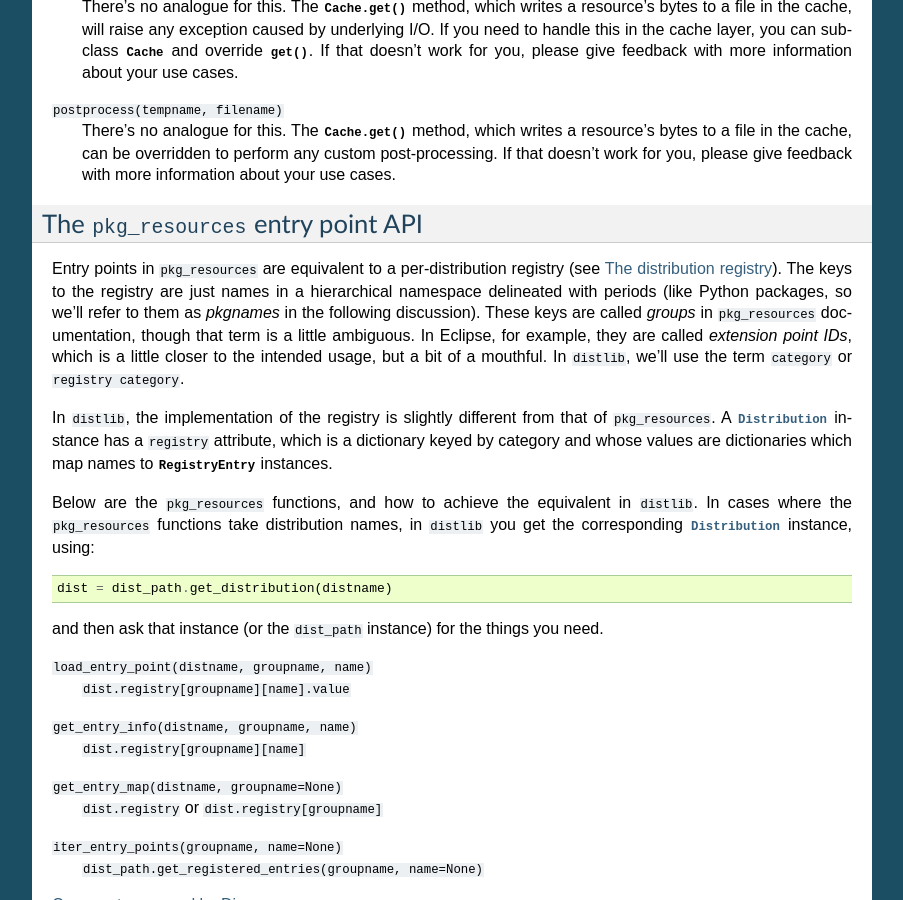
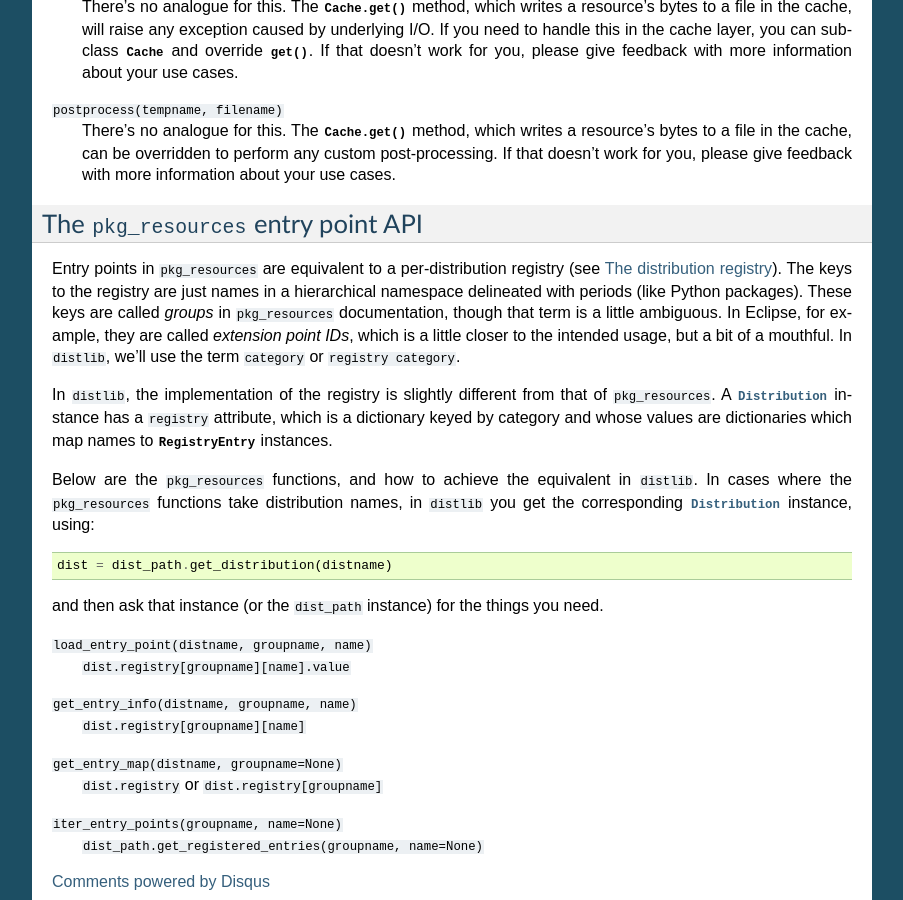
Before and after one commit to pypa/distlib, a Sphinx documentation site: the page built from docs/migration.rst, in a window 1280 px wide and 900 px high, scrolled down 1261 px. Shown: the whole window, without its empty margins (198-1101 px from the left). Built offline with Sphinx 7.4.7, drawn with Linux system fonts in a browser that asks for light colours; formulas are drawn with MathJax 3; comment, search, counter and statistics services are not loaded.

Commit message:
Updated migration documentation.

```diff
--- a/docs/migration.rst
+++ b/docs/migration.rst
@@ -83,12 +83,12 @@ The ``pkg_resources`` entry point API
 
 Entry points in ``pkg_resources`` are equivalent to a per-distribution registry
 (see :ref:`dist-registry`). The keys to the registry are just names in a
-hierarchical namespace delineated with periods (like Python packages, so we'll
-refer to them as *pkgnames* in the following discussion). These keys are called
-*groups* in ``pkg_resources`` documentation, though that term is a little
-ambiguous. In Eclipse, for example, they are called *extension point IDs*,
-which is a little closer to the intended usage, but a bit of a mouthful.
-In ``distlib``, we'll use the term ``category`` or ``registry category``.
+hierarchical namespace delineated with periods (like Python packages). These
+keys are called *groups* in ``pkg_resources`` documentation, though that term
+is a little ambiguous. In Eclipse, for example, they are called *extension
+point IDs*, which is a little closer to the intended usage, but a bit of a
+mouthful. In ``distlib``, we'll use the term ``category`` or
+``registry category``.
 
 In ``distlib``, the implementation of the registry is slightly different from
 that of ``pkg_resources``. A :class:`Distribution` instance has a ``registry``
```
